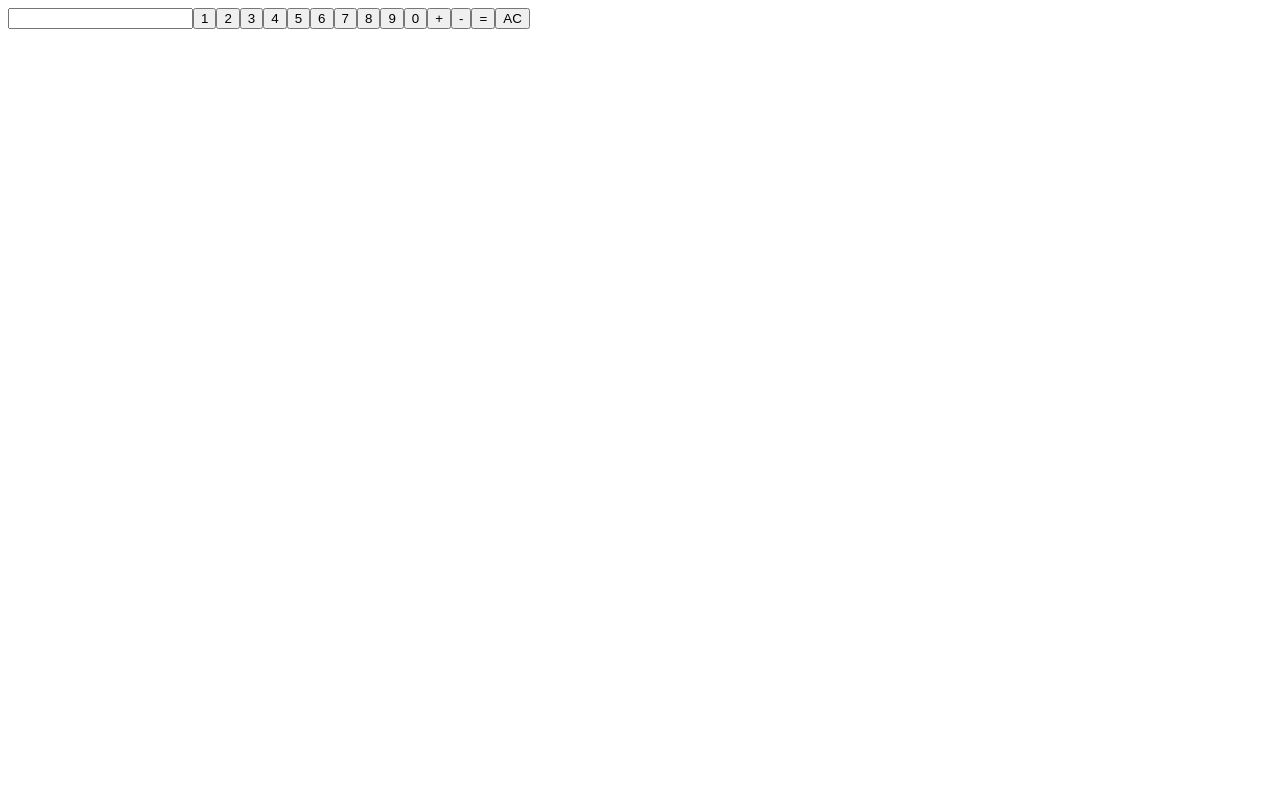
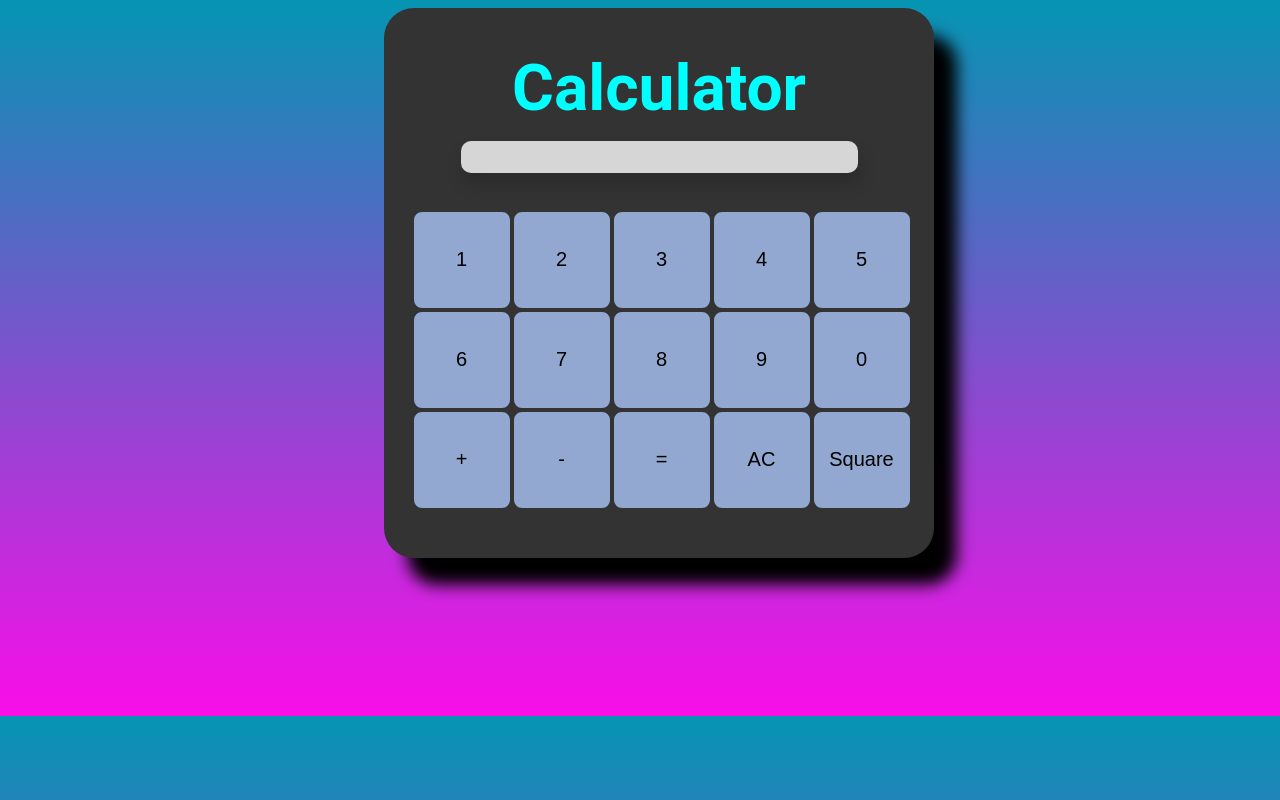
Before and after one commit to Freakyab/Dgclock, a React (Create React App) app: page / in a window 1280 px wide. Built offline with nearby package versions, Linux system fonts and the light colour scheme.

Commit message:
css added

```diff
--- a/public/index.html
+++ b/public/index.html
@@ -14,7 +14,7 @@
       manifest.json provides metadata used when your web app is installed on a
       user's mobile device or desktop. See https://developers.google.com/web/fundamentals/web-app-manifest/
     -->
-    <link rel="manifest" href="%PUBLIC_URL%/manifest.json" />
+
     <!--
       Notice the use of %PUBLIC_URL% in the tags above.
       It will be replaced with the URL of the `public` folder during the build.
--- a/src/calcu.jsx
+++ /dev/null
@@ -1,43 +0,0 @@
-// function saveElements(array) {
-//   const newArray = array.map(element => element);
-//   return newArray;
-// }
-
-// const savedArray = saveElements(originalArray);
-// return <>
-//     <span>{savedArray}</span>
-// </>
-import React from "react";
-
-const App = () => {
-    var defaultvalue = 0;
-    const [value, setvalue] = React.useState([])
-    const Array = [1, 2, 3, 4, 5, 6, 7, 8, 9,0, "+", "-", "=", "AC"];
-    const con = (e) => {
-        defaultvalue=e;
-        if (e === "AC") {
-            setvalue([])
-            console.log("hi")
-        }
-        else if (e === "=") {
-            setvalue(eval(value))
-        }
-        else {
-            setvalue([value] + defaultvalue)
-            // console.log(e);
-        }
-    }
-    // const inputdata =(e)=>{
-    //     console.log(value)
-    // }
-    return (
-        <>
-            <input type="text" value={value} onChange={(event) => setvalue(event.target.value) }/>
-            {Array.map((ele, index) => (
-                <button key={index} onClick={() => con(ele)}>{ele}</button>
-            ))}
-        </>
-    );
-};
-
-export default App;
--- /dev/null
+++ b/src/calculator/calcu.jsx
@@ -0,0 +1,53 @@
+// function saveElements(array) {
+//   const newArray = array.map(element => element);
+//   return newArray;
+// }
+
+// const savedArray = saveElements(originalArray);
+// return <>
+//     <span>{savedArray}</span>
+// </>
+import React from "react";
+import "./style.css"
+const App = () => {
+    var defaultvalue = 0;
+    const [value, setvalue] = React.useState([])
+    const Array = [1, 2, 3, 4, 5, 6, 7, 8, 9, 0, "+", "-", "=", "AC","Square"]
+    const con = (e) => {
+
+        defaultvalue = e;
+        if (e === "AC") {
+            setvalue([])
+        }
+        else if(e==="Square")
+        {
+            setvalue(eval(value*value))
+        }
+        else if (e === "=") {
+            setvalue(eval(value))
+
+        }
+        else {
+            setvalue([value] + defaultvalue);
+            // console.log(e);
+        }
+    }
+    // const inputdata =(e)=>{
+    //     console.log(value)
+    // }
+    return (
+        <>
+            <div className="container">
+                <h1 >Calculator</h1>
+                <input type="text" value={value} onChange={(event) =>setvalue(event.target.value)} className="label-style" />
+                <div >
+                {Array.map((ele, index) => (
+                        <button className="btn-style" key={index} onClick={() => con(ele)}>{ele}</button>
+                        ))}
+                </div>
+            </div>
+        </>
+    );
+};
+
+export default App;
--- /dev/null
+++ b/src/calculator/style.css
@@ -0,0 +1,66 @@
+:root{
+    margin: 0px;
+    padding: 0px;
+    box-sizing: border-box;
+}
+h1{
+    color:aqua;
+}
+html{
+    /* background-color: #333; */
+
+    background: rgb(2,0,36);
+    background-image: linear-gradient(0deg, rgba(2,0,36,1) 0%, rgba(249,14,232,1) 0%, rgba(5,149,179,1) 100%);
+    background-size: 200% 8950%;
+    font-family: 'Roboto', sans-serif;
+    font-size: 32px;
+}
+.container{
+    position: absolute;
+    display: flex;
+    align-self: center;
+    left:30%;
+    width: 550px;
+    height: 550px;
+    border-radius: 30px;
+    box-shadow: 23px 27px 16px #000;
+    background-color: #333;
+    flex-direction: column;
+    align-items: center;
+}
+.label-style {
+    border-color: #cccccc;
+    position: relative;
+    top: -5%;
+    width: 70%;
+    border-style: solid;
+    padding: 6px;
+    text-align: center;
+    font-size: 17px;
+    background-color: #d6d6d6;
+    border-width: 0px;
+    border-radius: 10px;
+    box-shadow: 2px 11px 13px 0px rgba(42, 42, 42, .75);
+    text-shadow: 0px 0px 0px rgba(42, 42, 42, .75);
+    font-family: cursive;
+    font-weight: normal;
+    font-style: none;
+}
+.btn-style {
+    border: 2px solid #333;
+    position: relative;
+    top:3%;
+    left:5%;
+    width: 100px;
+    height: 100px;
+    font-size: 20px;
+    border-radius: 10px;
+    background-color: rgb(146, 168, 209);
+    /* box-shadow: 23px 27px 16px #000; */
+}
+
+.btn-style:hover {
+    background-color: rgb(146, 168, 209);
+    color: #fff;
+    cursor: pointer;
+}
--- a/src/index.js
+++ b/src/index.js
@@ -1,7 +1,7 @@
 import React from 'react';
 import ReactDOM from 'react-dom/client';
 // import App from "./App"
-import App from "./calcu"
+import App from "./calculator/calcu"
 
 const root = ReactDOM.createRoot(document.getElementById('root'));
 root.render(
```
Also changed, not shown: 1 other file (tests, documents, lock files or other folders).
